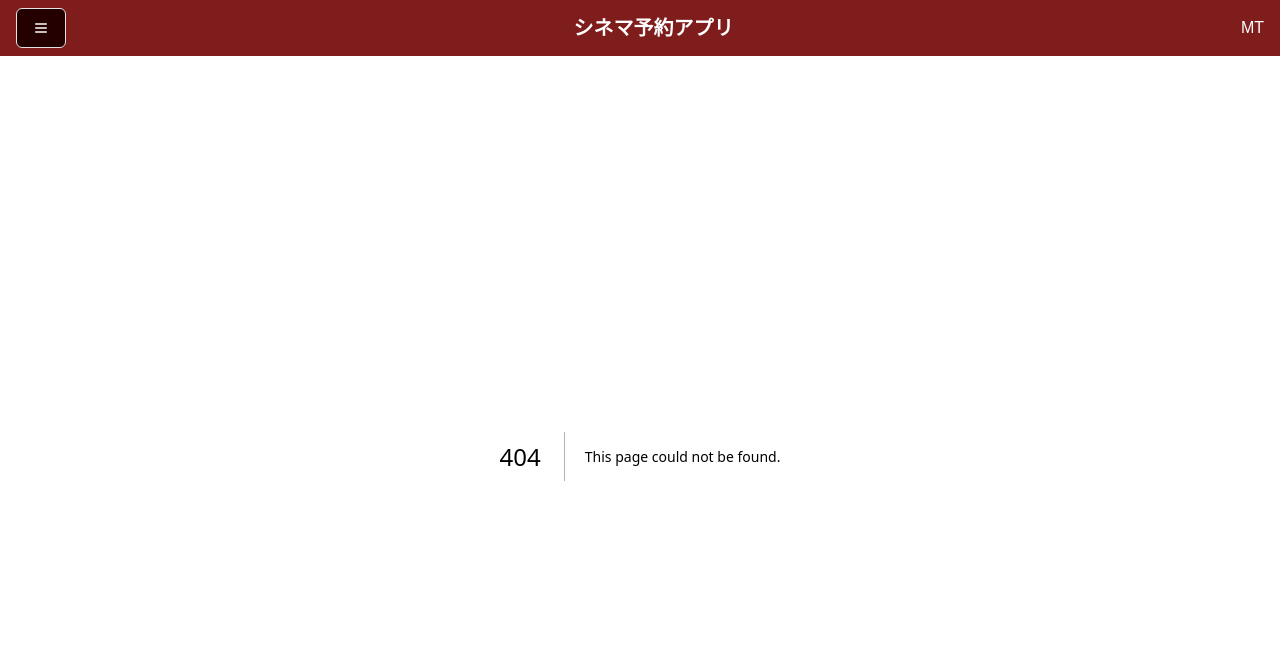
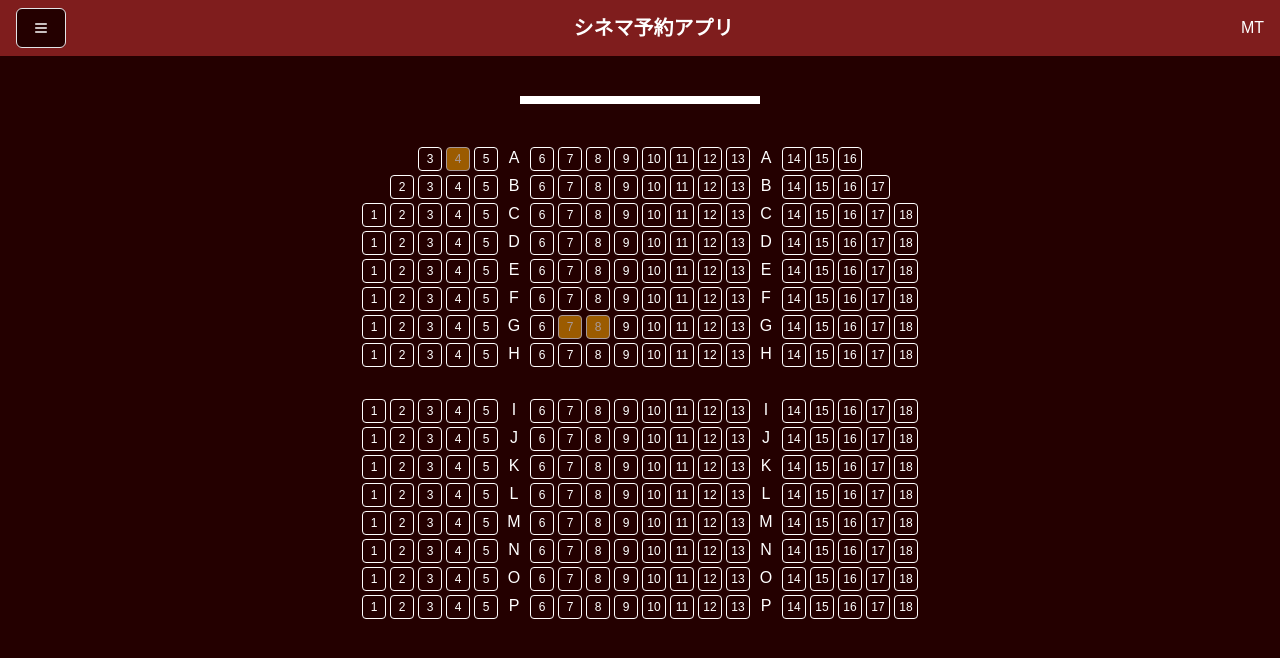
Before and after one commit to TaiyoMaruyama/cinema-reservation-app, a Next.js app in the folder frontend/: page /reservation in a window 1280 px wide. Before the commit this address had no page. Shown: the top 658 px of the page. Built offline with nearby package versions, Linux system fonts and the light colour scheme.

Commit message:
簡単に画面UIの整備

```diff
--- a/frontend/app/globals.css
+++ b/frontend/app/globals.css
@@ -4,6 +4,7 @@
 
 body {
   font-family: Arial, Helvetica, sans-serif;
+  color: white;
 }
 
 @layer utilities {
--- a/frontend/app/layout.tsx
+++ b/frontend/app/layout.tsx
@@ -14,14 +14,14 @@ export default function RootLayout({
       <head>
         <meta name='description' content={metadata.description || ''} />
       </head>
-      <body className='w-full'>
+      <body className='w-full flex flex-col items-center'>
         <Header
           handleSidebarOpen={() => alert('open')}
           headerTitle={String(metadata.title) || ''}
           userName='MT'
           setUserName={() => alert('setName')}
         />
-        {children}
+        <div className='max-w-6xl w-full px-4 mx-auto'>{children}</div>
       </body>
     </html>
   )
--- a/frontend/app/page.tsx
+++ b/frontend/app/page.tsx
@@ -1,6 +1,6 @@
-import Room from '@/components/reservation/Room'
+import TopPage from '@/components/top/TopPage'
 
 const HOME = () => {
-  return <Room />
+  return <TopPage />
 }
 export default HOME
--- /dev/null
+++ b/frontend/app/reservation/page.tsx
@@ -0,0 +1,7 @@
+import Room from '@/components/reservation/Room'
+
+const ReservationSeat = () => {
+  return <Room />
+}
+
+export default ReservationSeat
--- /dev/null
+++ b/frontend/components/gadgets/TextLabel.tsx
@@ -0,0 +1,5 @@
+const TextLabel: React.FC<{ text: string }> = ({ text }) => {
+  return <p className='border-l-8 pl-2 my-2'>{text}</p>
+}
+
+export default TextLabel
--- /dev/null
+++ b/frontend/components/top/TopPage.tsx
@@ -0,0 +1,13 @@
+import TextLabel from '../gadgets/TextLabel'
+
+const TopPage = () => {
+  return (
+    <div>
+      <TextLabel text='公開中の映画' />
+      <TextLabel text='公開予定の映画' />
+      <TextLabel text='人気ランキング' />
+    </div>
+  )
+}
+
+export default TopPage
```
